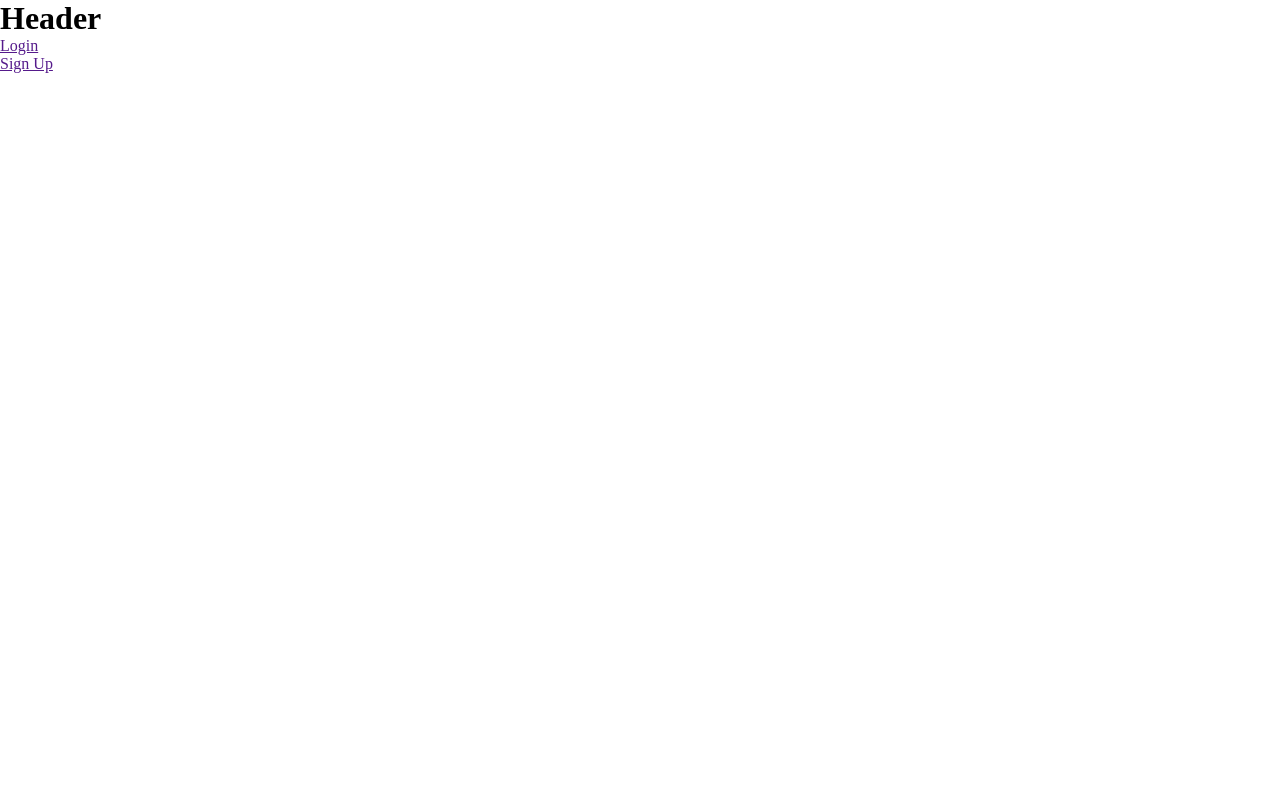
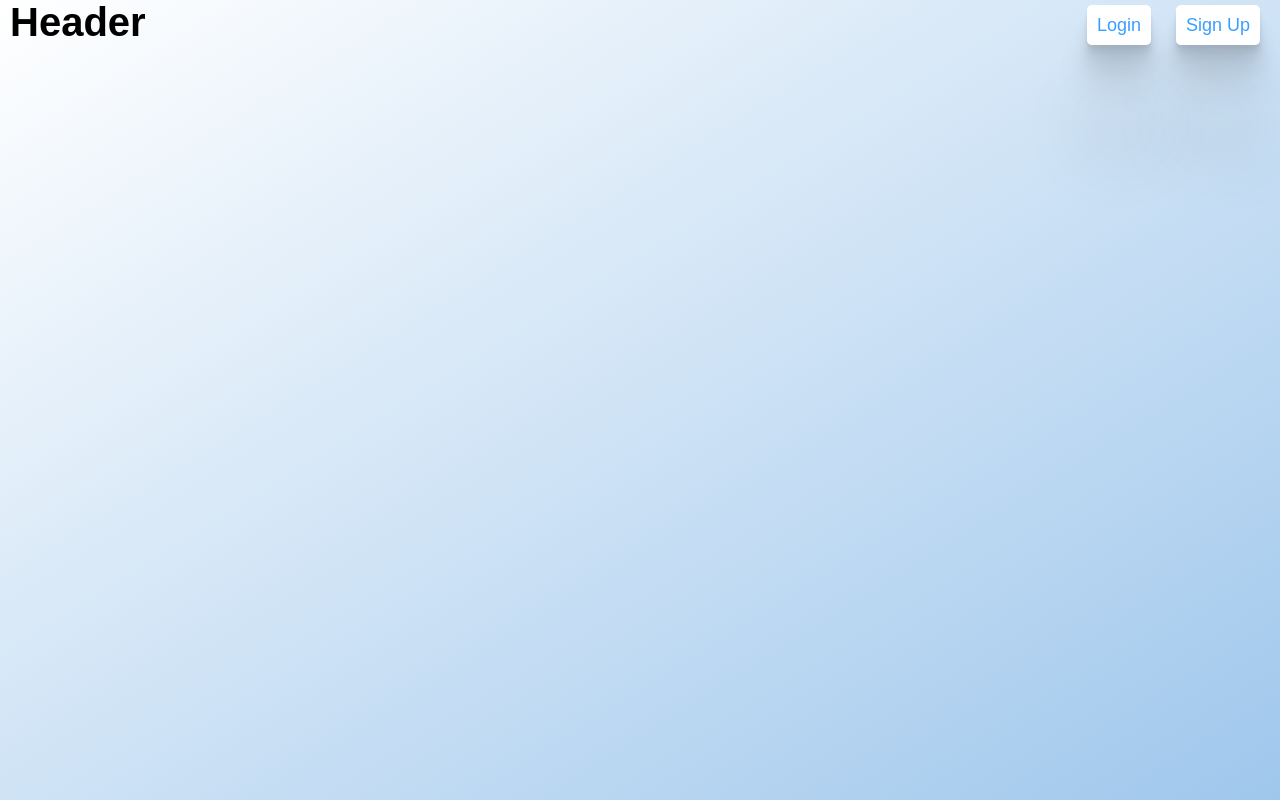
Before and after one commit to JeffVega/VidVid, a React app: page / in a window 1280 px wide. Built offline with nearby package versions, Linux system fonts and the light colour scheme.

Commit message:
header style updated

```diff
--- a/src/components/Router/router.js
+++ b/src/components/Router/router.js
@@ -1,15 +1,15 @@
 import React from "react";
 import { BrowserRouter as Router, Route,Switch } from "react-router-dom";
-import Messages from '../message/list-message'
-import Main from '../main'
-import Account from '../account/account-info'
+import Messages from '../message/list-message';
+import Account from '../account/account-info';
+import Home from "../homepage/home";
 export default function Pages(){
   return(
     <Router>
     <div>
     <Switch>
     {/* <Redirect exact from="/" to="/signin" /> */}
-    <Route exact path="/" component={Main} />
+    <Route exact path="/" component={Home} />
      <Route exact path="/messages" component={Messages} />
      <Route exact path="/messages/:id" component={Messages} />
      <Route exact path="/account" component={Account} />
--- a/src/components/homepage/home.js
+++ b/src/components/homepage/home.js
@@ -1,11 +1,16 @@
 import React from 'react';
-
+import Header from '../header/header'
 const Home = () =>{
 
-    <>
-    {/* Space for header */}
+    return(
+       <div className="homepage">
 
-    </>
+
+         <Header/>
+
+         </div>
+        )
+
 }
 
 export default Home
--- a/src/utils/sass/base/_reset.scss
+++ b/src/utils/sass/base/_reset.scss
@@ -2,4 +2,5 @@
     margin: 0;
     padding: 0;
     box-sizing: border-box;
+    font-family: sans-serif;
 }
--- a/src/utils/sass/pages/_home.scss
+++ b/src/utils/sass/pages/_home.scss
@@ -0,0 +1,56 @@
+.homepage {
+    height: 100vh;
+    width: 100%;
+    background: linear-gradient(to right bottom, white, #9fc7ec);
+
+    .header {
+        display: flex;
+        flex-direction: row;
+        justify-content: space-between;
+
+        &_name {
+            font-size: 20px;
+            margin-left: 10px;
+        }
+
+        header {
+            padding-right: 20px;
+            margin-top: 10px;
+
+            ul {
+                display: flex;
+                flex-direction: row;
+                justify-content: space-evenly;
+                align-content: space-around;
+                list-style: none;
+
+                li {
+                    margin-top: 5px;
+                    margin-left: 25px;
+
+                    a {
+                        text-decoration: none;
+                        font-size: 18px;
+                        color: #399fff;
+                        padding: 10px;
+                        transition: 1s;
+
+                        &:not(:hover) {
+                            border: none;
+                            border-radius: 5px;
+                            background: white;
+                            box-shadow:
+                                0 2.8px 2.2px rgba(0, 0, 0, 0.034),
+                                0 6.7px 5.3px rgba(0, 0, 0, 0.048),
+                                0 12.5px 10px rgba(0, 0, 0, 0.06),
+                                0 22.3px 17.9px rgba(0, 0, 0, 0.072),
+                                0 41.8px 33.4px rgba(0, 0, 0, 0.086),
+                                0 100px 80px rgba(0, 0, 0, 0.12)
+                        }
+                    }
+
+                }
+            }
+        }
+    }
+}
```
Also changed, not shown: src/index.css.
